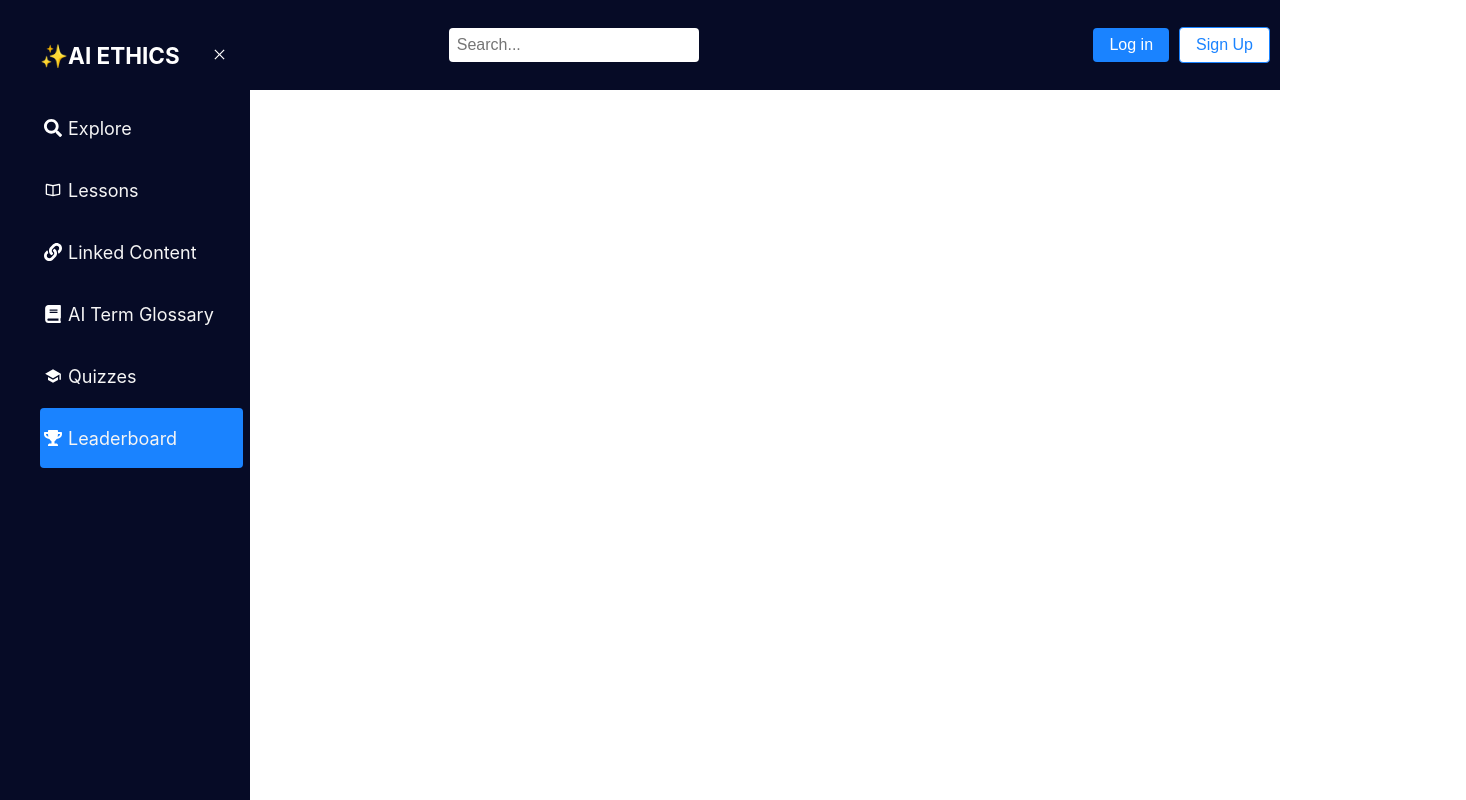
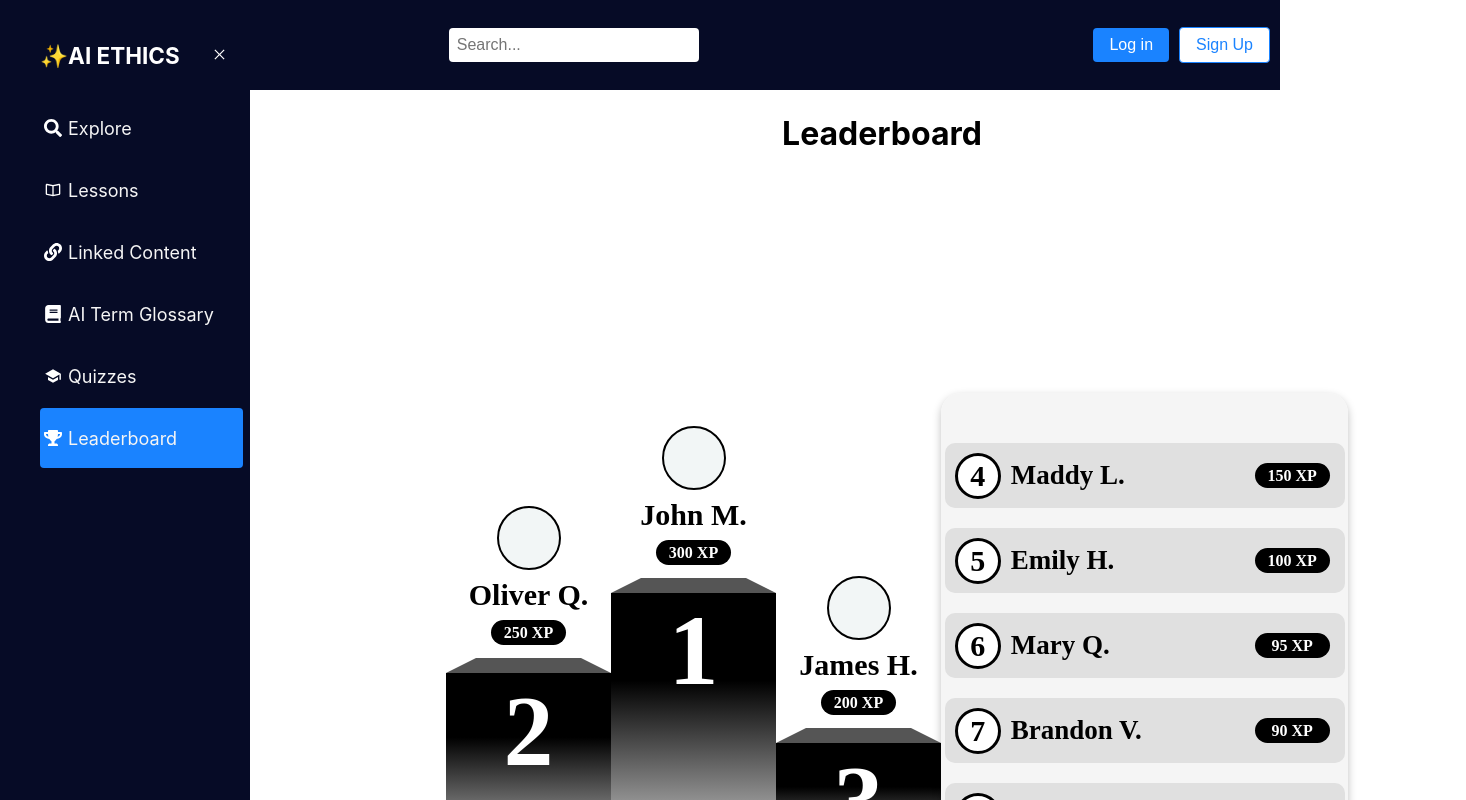
Before and after one commit to Areeb-Ashraf/AI-Ethics, a React (Create React App) app in the folder ai-ethics/: page /leaderboard in a window 1280 px wide. Shown: the top 800 px of the page, 1466 px wide, since content can reach past the window. Built offline with nearby package versions, Linux system fonts and the light colour scheme; no server answers.

Commit message:
Leaderboard Design

```diff
--- a/ai-ethics/src/App.js
+++ b/ai-ethics/src/App.js
@@ -1,18 +1,20 @@
 import "./App.css";
 import React, { useState } from "react";
 import { BrowserRouter as Router, Route, Routes } from "react-router-dom";
+
+// import components
 import Sidebar from "./components/sidebar";
 import DatabaseManTester from "./DatabaseManTester";
 import AIGlossary from "./aiGlossary";
 import Homepage from "./components/homepage";
 import UserProfile from "./UserProfile";
 import Lessons from "./components/lessons";
+import Leaderboard from "./components/leaderboard";
 
 // Placeholder components for the pages
 const Explore = () => <div>Explore Page</div>;
 const LinkedContent = () => <div>Linked Content Page</div>;
 const Quizzes = () => <div>Quizzes Page</div>;
-const Leaderboard = () => <div>Leaderboard Page</div>;
 
 function App() {
   const [sidebarOpen, setSidebarOpen] = useState(true); // Sidebar state
--- /dev/null
+++ b/ai-ethics/src/components/leaderboard.js
@@ -0,0 +1,67 @@
+import React from 'react';
+import '../styles/leaderboard.css';
+
+const Leaderboard = () => {
+    return (
+        <div className="leaderboard-container">
+            <h1>Leaderboard</h1>
+        <div className="leaderboard-list-container">
+            {/* Top 3 container */}
+            <div className="top3-container">
+                <div className="rank-container" id="rank-2-container">
+                    <div className="rank-icon"></div>
+                    <div className="rank-name">Oliver Q.</div>
+                    <div className="rank-score">250 XP</div>
+                    <div className="rank-platform-top"></div>
+                    <div className="rank-platform-body">2</div>
+                </div>
+                <div className="rank-container" id="rank-1-container">
+                    <div className="rank-icon"></div>
+                    <div className="rank-name">John M.</div>
+                    <div className="rank-score">300 XP</div>
+                    <div className="rank-platform-top"></div>
+                    <div className="rank-platform-body">1</div>
+                </div>
+                <div className="rank-container" id="rank-3-container">
+                    <div className="rank-icon"></div>
+                    <div className="rank-name">James H.</div>
+                    <div className="rank-score">200 XP</div>
+                    <div className="rank-platform-top"></div>
+                    <div className="rank-platform-body">3</div>
+                </div>
+            </div>
+
+            {/* List container */}
+            <div className="list-container">
+                <div className="list-box">
+                    <div className="list-rank">4</div>
+                    <div className="list-name">Maddy L.</div>
+                    <div className="list-score">150 XP</div>
+                </div>
+                <div className="list-box">
+                    <div className="list-rank">5</div>
+                    <div className="list-name">Emily H.</div>
+                    <div className="list-score">100 XP</div>
+                </div>
+                <div className="list-box">
+                    <div className="list-rank">6</div>
+                    <div className="list-name">Mary Q.</div>
+                    <div className="list-score">95 XP</div>
+                </div>
+                <div className="list-box">
+                    <div className="list-rank">7</div>
+                    <div className="list-name">Brandon V.</div>
+                    <div className="list-score">90 XP</div>
+                </div>
+                <div className="list-box">
+                    <div className="list-rank">8</div>
+                    <div className="list-name">Lewis T.</div>
+                    <div className="list-score">85 XP</div>
+                </div>
+            </div>
+        </div>
+        </div>
+    );
+};
+
+export default Leaderboard;
--- /dev/null
+++ b/ai-ethics/src/styles/leaderboard.css
@@ -0,0 +1,162 @@
+.leaderboard-container{
+    margin-top: 4rem;
+    margin-left: 3rem;
+    text-align: center;
+}
+
+.leaderboard-list-container {
+    margin-top: 15rem;
+    margin-left: 8rem;
+    height: 60%;
+    width: 80%;
+    display: flex;
+    flex-direction: row;
+    justify-content: space-between;
+    font-family: 'Times New Roman', Times, serif ;
+}
+
+.top3-container, .list-container {
+    height: 500px;
+    width: 500px;
+    margin: auto;
+    display: flex;
+}
+
+/* top 3 design */
+
+.top3-container {
+    flex-direction: row;
+}
+
+.rank-container {
+    height: 500px;
+    width: 165px;
+    display: flex;
+    flex-direction: column;
+    justify-content: end;
+    align-items: center;
+}
+
+.rank-icon {
+    height: 60px;
+    width: 60px;
+    background-color: rgb(242, 246, 246);
+    border-radius: 50%;
+    margin: 5px;
+    border: 2px solid black;
+}
+
+.rank-name {
+    height: 40px;
+    width: 150px;
+    display: flex;
+    justify-content: center;
+    align-items: center;
+    font-size: 30px;
+    font-weight: 600;
+}
+
+.rank-score {
+    height: 25px;
+    width: 75px;
+    background-color: black;
+    margin: 5px;
+    border-radius: 30px;
+    display: flex;
+    justify-content: center;
+    align-items: center;
+    font-weight: 600;
+    color: #FFFFFF;
+}
+
+.rank-platform-top {
+    border-bottom: 15px solid #555;
+    border-left: 30px solid transparent;
+    border-right: 30px solid transparent;
+    height: 0;
+    width: 105px;
+    margin-top: 8px;
+}
+
+.rank-platform-body {
+    height: 300px;
+    width: 165px;
+    background: linear-gradient(180deg, #000000 29.23%, #FFFFFF 100%);
+    color: white;
+    font-size: 100px;
+    font-weight: 800;
+    display: flex;
+    justify-content: center;
+}
+
+#rank-2-container > .rank-platform-body {
+    height: 220px;
+}
+
+#rank-3-container > .rank-platform-body {
+    height: 150px;
+}
+
+/* rest of the list design */
+
+.list-container {
+    background-color: whitesmoke;
+    border-radius: 20px;
+    display: flex;
+    flex-direction: column;
+    align-items: center;
+    overflow: auto;
+    box-shadow: 0px 3.54px 8.86px 0px #00000040;
+}
+
+.list-box {
+    height: 65px;
+    width: 400px;
+    background: #E0E0E0;
+    border-radius: 10px;
+    margin: 10px;
+    display: flex;
+    flex-direction: row;
+    align-items: center;
+}
+
+.list-box:first-of-type {
+    margin-top: 50px;
+}
+
+.list-rank {
+    height: 40px;
+    width: 40px;
+    background: white;
+    border: 3px solid black;
+    border-radius: 50%;
+    margin: 10px;
+    display: flex;
+    justify-content: center;
+    align-items: center;
+    font-size: 30px;
+    font-weight: 600;
+}
+
+.list-name {
+    height: 40px;
+    width: 150px;
+    font-size: 27px;
+    font-weight: 600;
+    margin-right: auto;
+    display: flex;
+    align-items: center;
+}
+
+.list-score {
+    height: 25px;
+    width: 75px;
+    background-color: black;
+    margin: 15px;
+    border-radius: 30px;
+    display: flex;
+    justify-content: center;
+    align-items: center;
+    font-weight: 600;
+    color: #FFFFFF;
+}
```
